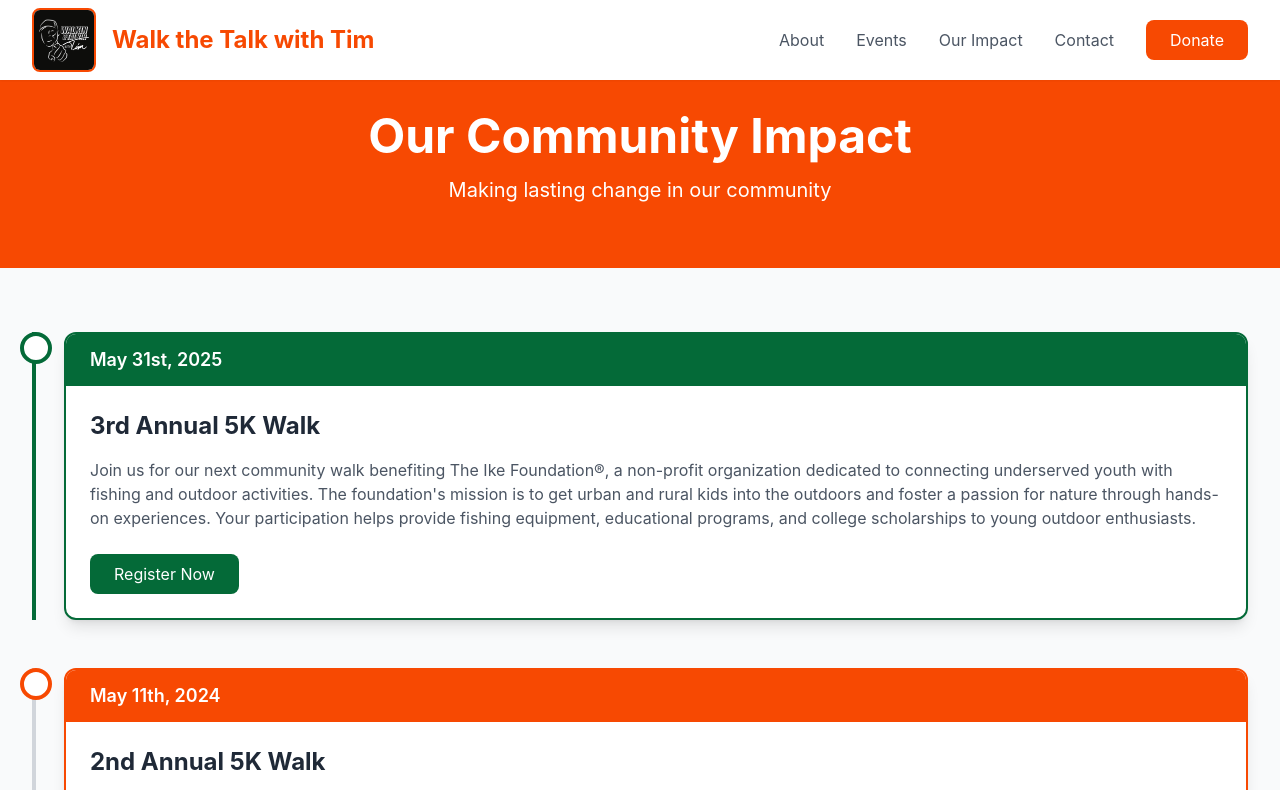
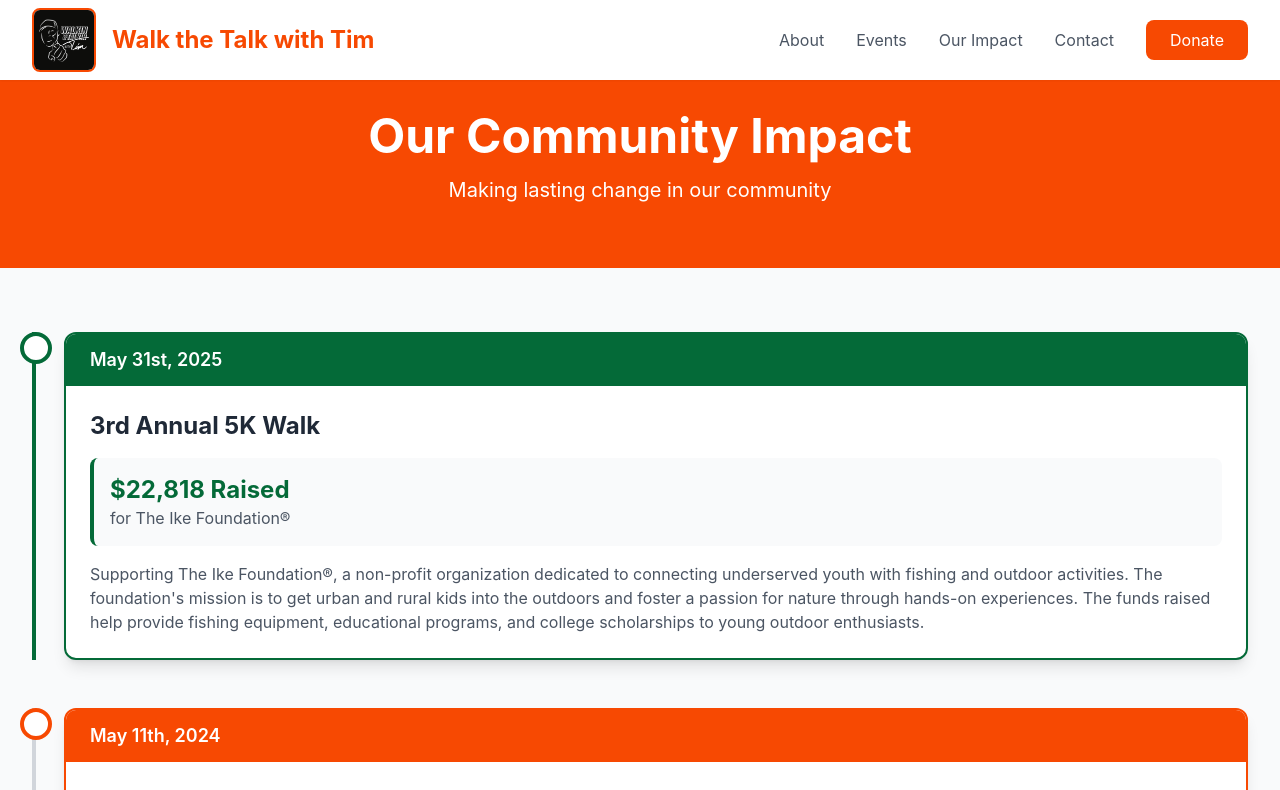
Before and after one commit to pineapplesnkrs/walkthetalk, a React (Vite) app: page /impact in a window 1280 px wide. Shown: the top 790 px of the page. Built offline with nearby package versions, Linux system fonts and the light colour scheme.

Commit message:
update info

```diff
--- a/src/App.tsx
+++ b/src/App.tsx
@@ -554,7 +554,7 @@ function HomePage() {
       {/* Events Section */}
       <div id="events" className="py-16">
         <div className="container-custom">
-          <h2 className="text-3xl font-bold mb-12 text-center">Upcoming Events</h2>
+          <h2 className="text-3xl font-bold mb-12 text-center">Recent Events</h2>
           <div className="max-w-3xl mx-auto bg-white rounded-xl shadow-lg overflow-hidden">
             <div className="bg-kelly-green text-white p-6">
               <h3 className="text-2xl font-bold">3rd Annual Walk the Talk 5K & 1 Mile Walk</h3>
@@ -573,7 +573,7 @@ function HomePage() {
                 rel="noopener noreferrer"
                 className="btn-kelly inline-block transform hover:scale-105 hover:shadow-lg transition-all duration-300"
               >
-                Register Now
+                Sign ups closed!
               </a>
             </div>
           </div>
@@ -681,7 +681,7 @@ const features = [
   },
   {
     title: "Walk The Talk 5K & 1 Mile Walk",
-    description: "Sign up here!",
+    description: "Sign ups closed!",
     link: "https://runsignup.com/Race/NJ/WestDeptford/WalktheTalk5K",
     icon: <path strokeLinecap="round" strokeLinejoin="round" strokeWidth={2} d="M14 5l7 7m0 0l-7 7m7-7H3" />
   },
--- a/src/pages/Impact.tsx
+++ b/src/pages/Impact.tsx
@@ -12,7 +12,7 @@ const Impact = () => {
       {/* Impact Timeline */}
       <div className="container-custom py-16">
         <div className="space-y-12">
-          {/* Upcoming Event 2024 */}
+          {/* Upcoming Event 2025 */}
           <div className="relative">
             <div className="absolute left-0 top-0 h-full w-1 bg-kelly-green"></div>
             <div className="relative ml-8">
@@ -23,21 +23,17 @@ const Impact = () => {
                 </div>
                 <div className="p-6">
                   <h2 className="text-2xl font-bold text-gray-800 mb-4">3rd Annual 5K Walk</h2>
-                  <p className="text-gray-600 mb-6">
-                    Join us for our next community walk benefiting The Ike Foundation®, a non-profit organization
-                    dedicated to connecting underserved youth with fishing and outdoor activities. The foundation's
-                    mission is to get urban and rural kids into the outdoors and foster a passion for nature through
-                    hands-on experiences. Your participation helps provide fishing equipment, educational programs,
-                    and college scholarships to young outdoor enthusiasts.
+                  <div className="bg-gray-50 rounded-lg p-4 mb-4 border-l-4 border-kelly-green">
+                    <p className="text-2xl font-bold text-kelly-green">$22,818 Raised</p>
+                    <p className="text-gray-600">for The Ike Foundation®</p>
+                  </div>
+                  <p className="text-gray-600">
+                    Supporting The Ike Foundation®, a non-profit organization dedicated to connecting underserved
+                    youth with fishing and outdoor activities. The foundation's mission is to get urban and rural
+                    kids into the outdoors and foster a passion for nature through hands-on experiences. The funds
+                    raised help provide fishing equipment, educational programs, and college scholarships to young
+                    outdoor enthusiasts.
                   </p>
-                  <a
-                    href="https://runsignup.com/Race/NJ/WestDeptford/WalktheTalk5K"
-                    target="_blank"
-                    rel="noopener noreferrer"
-                    className="btn-kelly inline-block transform hover:scale-105 hover:shadow-lg transition-all duration-300"
-                  >
-                    Register Now
-                  </a>
                 </div>
               </div>
             </div>
```
Also changed, not shown: 1 other file (tests, documents, lock files or other folders).
